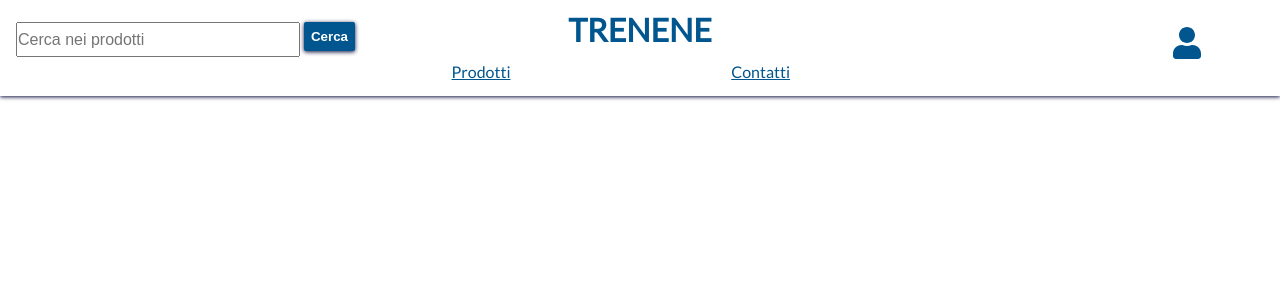
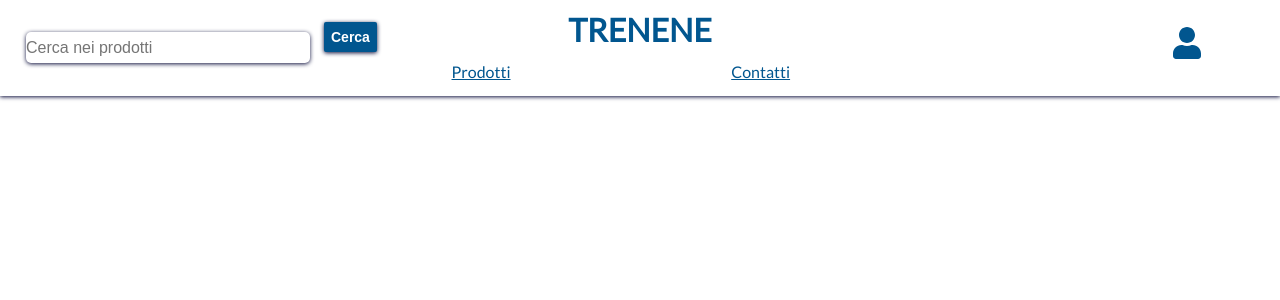
Before and after one commit to tecweb-gokart-2020/proj-treni, a PHP site: page / in a window 1280 px wide. Shown: the top 300 px of the page. Run offline with PHP 8.4, Linux system fonts and the light colour scheme; data that the repository does not hold is empty; some web fonts are replaced.

Commit message:
Fix input

```diff
--- a/src/styles/css/general.css
+++ b/src/styles/css/general.css
@@ -503,7 +503,7 @@ li {
     list-style: none;
 }
 
-main input {
+input {
     margin: 10px;
     border: 0;
     box-shadow: 0 1px 4px var(--viola);
```
